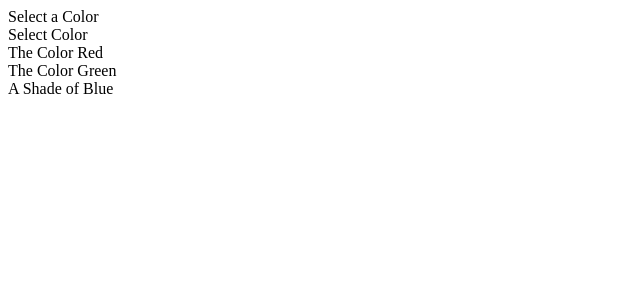
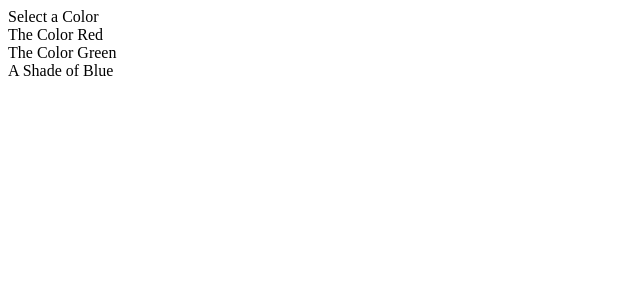
Before and after one commit to LuanQBarbosa/react-widget-project, a React (Create React App) app: page / in a window 1280 px wide. Shown: the top 300 px of the page, without its empty margins (0-640 px from the left). Built offline with nearby package versions, Linux system fonts and the light colour scheme; the HTML template or start-up script is replaced by a standard one.

Commit message:
Dropdown component item selection

```diff
--- a/src/App.js
+++ b/src/App.js
@@ -1,4 +1,4 @@
-import React from 'react';
+import React, { useState } from 'react';
 
 import Accordion from './components/Accordion';
 import Search from './components/Search';
@@ -35,9 +35,15 @@
 ];
 
 const App = () => {
+    const [selected, setSelected] = useState(options[0]);
+
     return (
         <div>
-            <Dropdown options={options} />
+            <Dropdown
+                selected={selected}
+                onSelectedChange={setSelected}
+                options={options}
+            />
         </div>
     );
 };
--- a/src/components/Dropdown.js
+++ b/src/components/Dropdown.js
@@ -1,9 +1,13 @@
 import React from 'react';
 
-const Dropdown = ({ options }) => {
+const Dropdown = ({ options, selected, onSelectedChange }) => {
     const renderedOptions = options.map((option) => {
+        if(option.value === selected.value) {
+            return null;
+        }
+
         return (
-            <div key={option.value} className='item'>
+            <div key={option.value} className='item' onClick={() => onSelectedChange(option)}>
                 {option.label}
             </div>
         );
@@ -15,7 +19,7 @@
                 <label className="label">Select a Color</label>
                 <div className="ui selection dropdown visible active">
                     <i className="dropdown icon"></i>
-                    <div className="text">Select Color</div>
+                    <div className="text">{selected.label}</div>
                     <div className="menu visible transition">
                         {renderedOptions}
                     </div>
```
